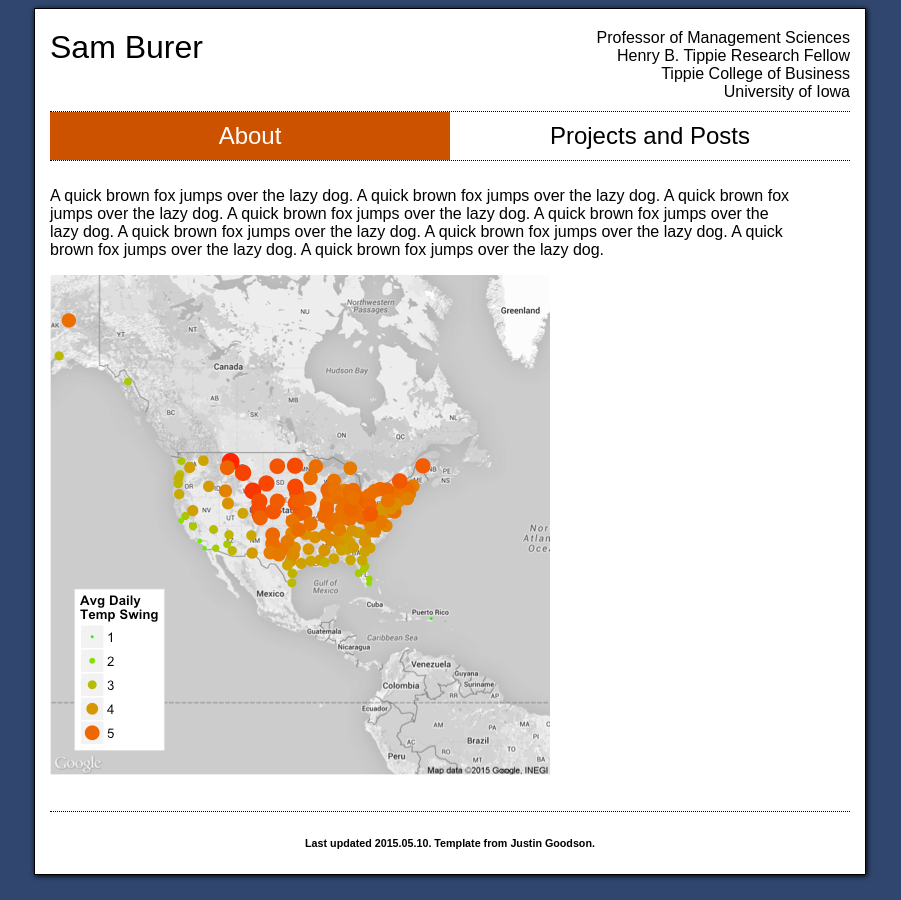
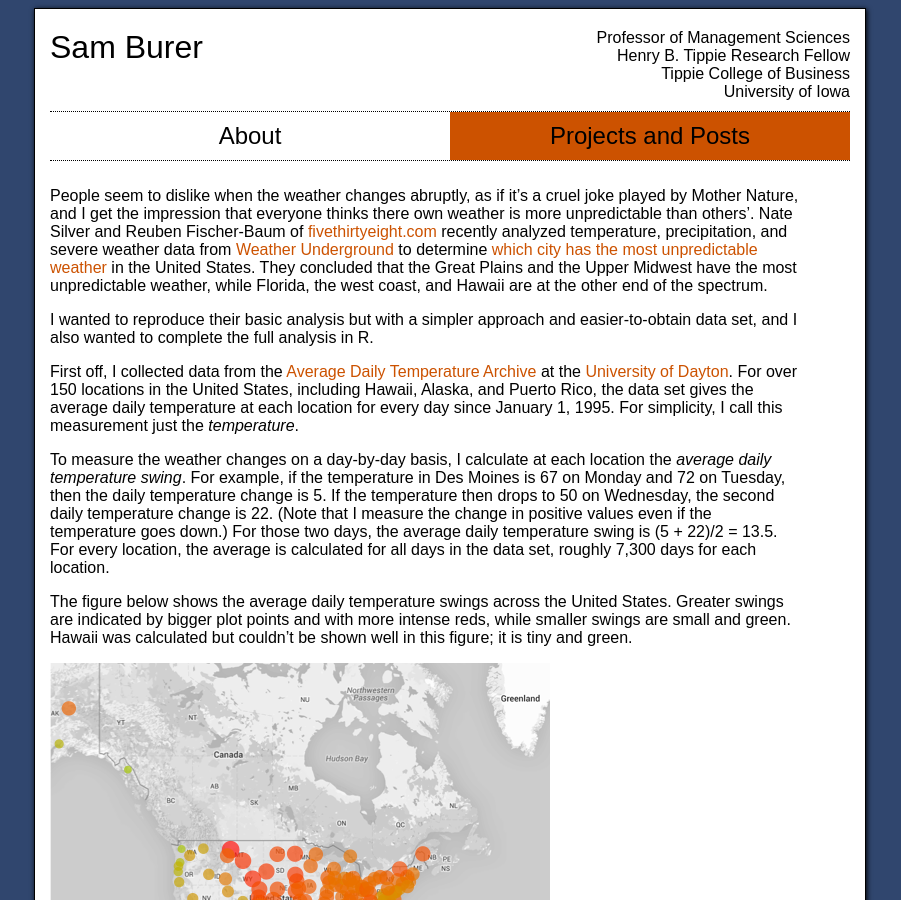
Before and after one commit to sburer/sburer.github.io, a Jekyll site: the page built from _posts/2015-05-10-temperature-swings.md, in a window 1280 px wide. Shown: the whole page, without its empty margins (206-1107 px from the left). Built offline with Jekyll 4.4.1, drawn with Linux system fonts in a browser that asks for light colours; some of the changed text lies outside the part shown.

Commit message:
Write most of the temperature post. Other small updates.

```diff
--- a/_layouts/default-post.html
+++ b/_layouts/default-post.html
@@ -19,10 +19,10 @@
             University of Iowa
 		</div>
 	</div>
-	<div class="nav">
-		<div id="navbtn_current">About</div>
-        <div class="navbtn"><a href="{{ site.url }}/projects.html">Projects and Posts</a></div>
-	</div>
+    <div class="nav">
+        <div class="navbtn">About</div>
+        <div id="navbtn_current"><a href="{{ site.url }}/projects.html">Projects and Posts</a></div>
+    </div>
 	<div class="content">
 		<div class="content-post">
 
--- a/_posts/2015-05-10-temperature-swings.md
+++ b/_posts/2015-05-10-temperature-swings.md
@@ -3,14 +3,53 @@
 title: Temperature Swings
 ---
 
-A quick brown fox jumps over the lazy dog.
-A quick brown fox jumps over the lazy dog.
-A quick brown fox jumps over the lazy dog.
-A quick brown fox jumps over the lazy dog.
-A quick brown fox jumps over the lazy dog.
-A quick brown fox jumps over the lazy dog.
-A quick brown fox jumps over the lazy dog.
-A quick brown fox jumps over the lazy dog.
-A quick brown fox jumps over the lazy dog.
+People seem to dislike when the weather changes abruptly, as if it's a
+cruel joke played by Mother Nature, and I get the impression that
+everyone thinks there own weather is more unpredictable than others'.
+Nate Silver and Reuben Fischer-Baum of [fivethirtyeight.com](http://fivethirtyeight.com)
+recently analyzed temperature, precipitation, and severe weather
+data from [Weather Underground](http://weatherunderground.com)
+to determine [which city has the most unpredictable weather](
+http://fivethirtyeight.com/features/which-city-has-the-most-unpredictable-weather/
+) in the United States. They concluded that the Great Plains and the
+Upper Midwest have the most unpredictable weather, while Florida,
+the west coast, and Hawaii are at the other end of the spectrum.
 
-![alt text]({{ site.url }}/2015-05-10-temperature-swings/temperature-swings-web.png)
+I wanted to reproduce their basic analysis but with a simpler approach
+and easier-to-obtain data set, and I also wanted to complete the full
+analysis in R.
+
+First off, I collected data from the [Average Daily Temperature
+Archive]( http://academic.udayton.edu/kissock/http/Weather/) at the
+[University of Dayton](https://www.udayton.edu). For over 150 locations
+in the United States, including Hawaii, Alaska, and Puerto Rico, the
+data set gives the average daily temperature at each location
+for every day since January 1, 1995. For simplicity, I call this
+measurement just the *temperature*.
+
+To measure the weather changes on a day-by-day basis, I calculate at
+each location the *average daily temperature swing*. For example, if
+the temperature in Des Moines is 67 on Monday and 72 on Tuesday, then
+the daily temperature change is 5. If the temperature then drops to 50
+on Wednesday, the second daily temperature change is 22. (Note that
+I measure the change in positive values even if the temperature goes
+down.) For those two days, the average daily temperature swing is (5 +
+22)/2 = 13.5. For every location, the average is calculated for all days
+in the data set, roughly 7,300 days for each location.
+
+The figure below shows the average daily temperature swings across the
+United States. Greater swings are indicated by bigger plot points and
+with more intense reds, while smaller swings are small and green.
+Hawaii was calculated but couldn't be shown well in this figure;
+it is tiny and green.
+
+![Average Daily Temperature Swings]({{ site.url }}/2015-05-10-temperature-swings/temperature-swings-web.png)
+
+Overall, we reach the same conclusion as Silver and Fischer-Baum: if you
+like predictable weather, then head towards Florida, the west coast,
+Hawaii, and Puerto Rico. On the other hand, if you desire excitement in
+your life, then the Great Plains and Upper Midwest are where you should
+be.
+
+* Download the [high-resolution image]({{ site.url }}/2015-05-10-temperature-swings/temperature-swings.png).
+* Download the [R source code]({{ site.url }}/2015-05-10-temperature-swings/main.R).
```
Also changed, not shown: 2015-05-10-temperature-swings/temperature-swings-web.png, 2015-05-10-temperature-swings/temperature-swings.png, 1 other file.
